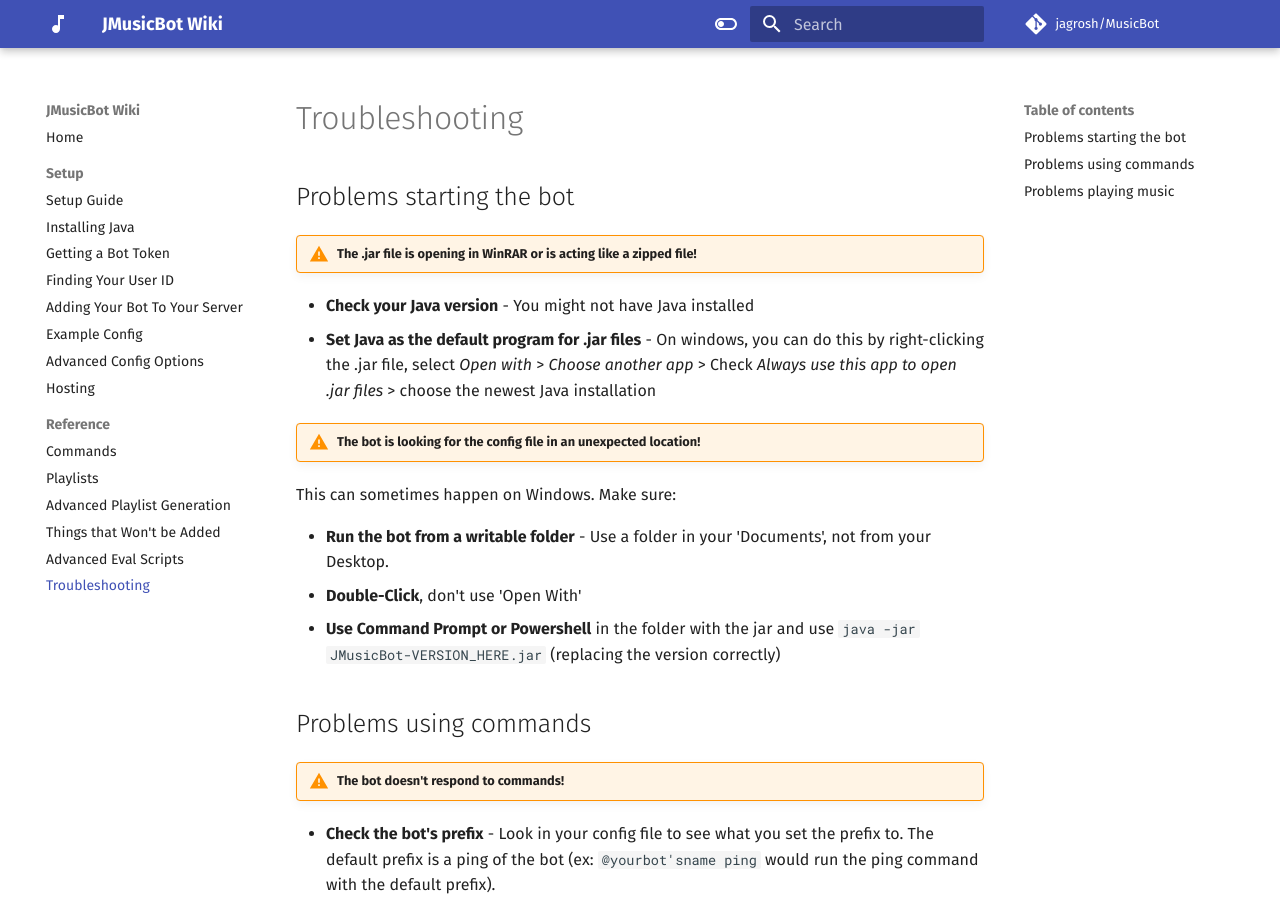
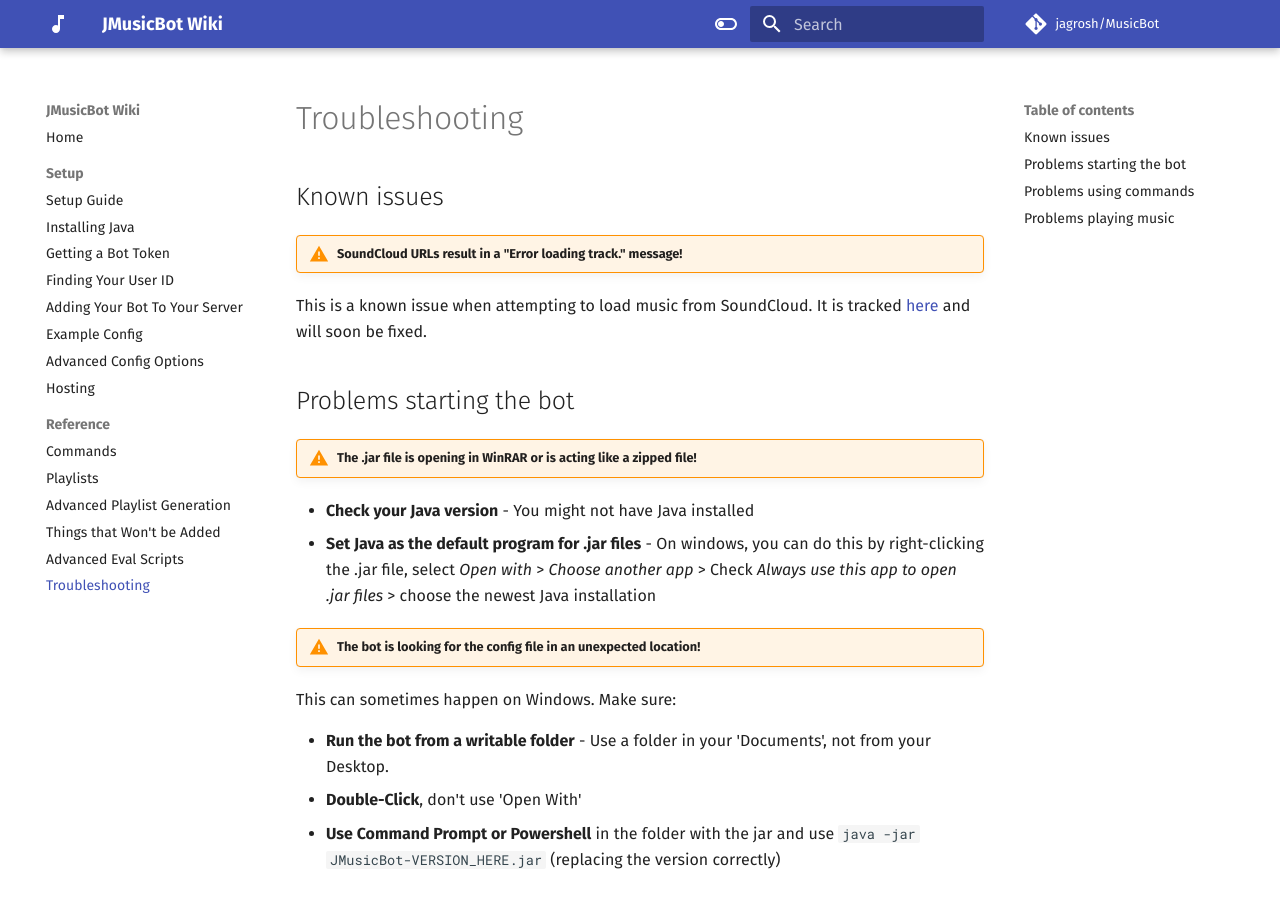
Before and after one commit to jagrosh/MusicBot, an MkDocs documentation site: the page built from docs/troubleshooting.md, in a window 1280 px wide and 900 px high. Built offline with MkDocs 1.6.1 and Material for MkDocs 9.7.7, drawn with Linux system fonts in a browser that asks for light colours; comment, search, counter and statistics services are not loaded.

Commit message:
implement #859
thanks you made me do it smile

```diff
--- a/docs/troubleshooting.md
+++ b/docs/troubleshooting.md
@@ -3,6 +3,9 @@
 description: "Common troubleshooting tasks for JMusicBot"
 ---
 
+## Known issues
+!!! warning "SoundCloud URLs result in a "Error loading track." message!"
+This is a known issue when attempting to load music from SoundCloud. It is tracked [here](https://github.com/jagrosh/MusicBot/issues/833) and will soon be fixed.
 ## Problems starting the bot
 !!! warning "The .jar file is opening in WinRAR or is acting like a zipped file!"
 * **Check your Java version** - You might not have Java installed
```
